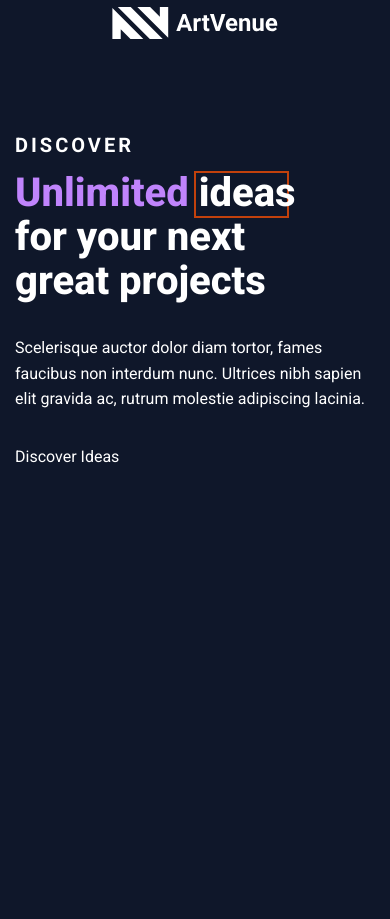
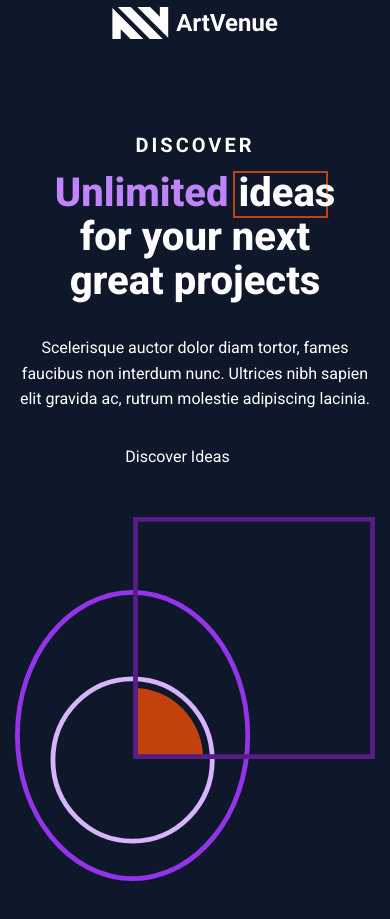
Before and after one commit to Vidiborets0012/weeb, a plain HTML site: page index.html in a window 390 px wide. Shown: the part 1160-2079 px from the top of the page. Before the commit the page ends 1677 px from the top, so only its background shows below. Drawn offline with Linux system fonts and the light colour scheme.

Commit message:
add images, styles and adapt discover section

```diff
--- a/css/components.css
+++ b/css/components.css
@@ -1,12 +1,3 @@
-@media (max-width: 991.98px) {
-}
-
-@media (max-width: 767.98px) {
-}
-
-@media (max-width: 479.98px) {
-}
-
 .button {
   padding-inline: 40px;
   padding-block: 16px;
@@ -89,8 +80,6 @@
 }
 /* *************************** */
 
-.hero__block-header {
-}
 .block-header {
   display: grid;
   gap: 32px;
@@ -159,12 +148,7 @@
 .block-header__text {
   max-width: 760px;
   text-wrap: balance;
-  /* display: inline-block; */
 }
-
-/* .block-header__text:not(:last-child) {
-  margin-bottom: 32px;
-} */
 
 .block-header__buttons {
   display: flex;
@@ -172,16 +156,6 @@
   align-items: center;
   flex-wrap: wrap;
   gap: 16px;
-}
-.block-header__button {
-}
-.button {
-}
-.button--white-border {
-}
-.button--transparent {
-}
-.block-header__img {
 }
 
 .block-header__link {
@@ -211,6 +185,10 @@
 }
 
 @media (max-width: 991.98px) {
+  .discover__title {
+    font-size: 60px;
+  }
+
   .block-header__border::before {
     left: -7px;
     border: 3px solid #c2410c;
@@ -218,8 +196,12 @@
 }
 
 @media (max-width: 767.98px) {
+  .discover__title {
+    font-size: 56px;
+  }
+
   .block-header__title {
-    font-size: 56px;
+    font-size: 60px;
   }
 
   .block-header__line--bottom::before {
@@ -239,6 +221,10 @@
 }
 
 @media (max-width: 479.98px) {
+  .discover__title {
+    font-size: 36px;
+  }
+
   .block-header__title {
     font-size: 40px;
   }
--- a/css/style.css
+++ b/css/style.css
@@ -316,6 +316,9 @@ body {
 .page__companies {
 }
 
+.page__discover {
+}
+
 [class*='page__'] {
   padding-top: 80px;
   padding-bottom: 80px;
@@ -410,3 +413,46 @@ body {
 }
 .companies__img {
 }
+/* ******************************* */
+
+.discover {
+}
+.discover__container {
+  display: grid;
+  align-items: start;
+  grid-template-columns: 1fr 29.3%;
+  gap: 0 80px;
+}
+.discover__body {
+}
+.discover__block-header {
+}
+
+.discover__media {
+}
+
+.discover__image {
+  max-width: 100%;
+}
+
+@media (max-width: 991.98px) {
+  .discover__container {
+    column-gap: 40px;
+  }
+}
+
+@media (max-width: 767.98px) {
+  .discover__container {
+    grid-template-columns: auto;
+    justify-items: center;
+    row-gap: 48px;
+  }
+  .discover__block-header {
+    justify-items: center;
+    text-align: center;
+  }
+
+  .discover__block-header .block-header__link {
+    justify-self: center;
+  }
+}
--- a/index.html
+++ b/index.html
@@ -110,7 +110,7 @@
               <div class="discover__block-header block-header">
                 <div class="block-header__top">
                   <div class="block-header__label label label--margin">Discover</div>
-                  <h2 class="block-header__title">
+                  <h2 class="discover__title block-header__title">
                     <span class="block-header__lite-purpur">Unlimited</span>
                     <span class="block-header__border"><span>ideas</span></span> for your next great
                     projects
@@ -125,7 +125,9 @@
                 <a class="block-header__link" href="#"><span>Discover Ideas</span></a>
               </div>
             </div>
-            <div class="discover__image"></div>
+            <div class="discover__media">
+              <img class="discover__image" src="images/discover/image.svg" alt="" />
+            </div>
           </div>
         </section>
       </main>
```
Also changed, not shown: images/discover/image.svg (added).
